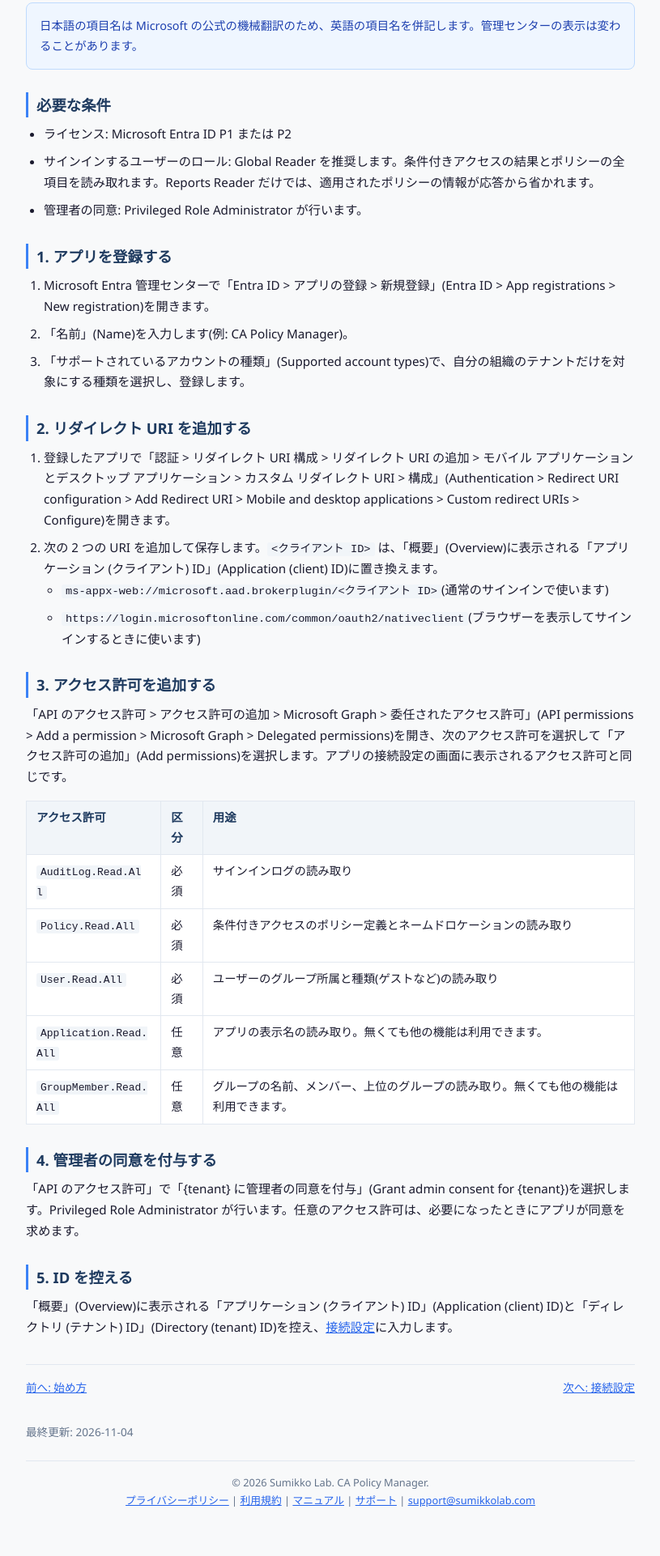
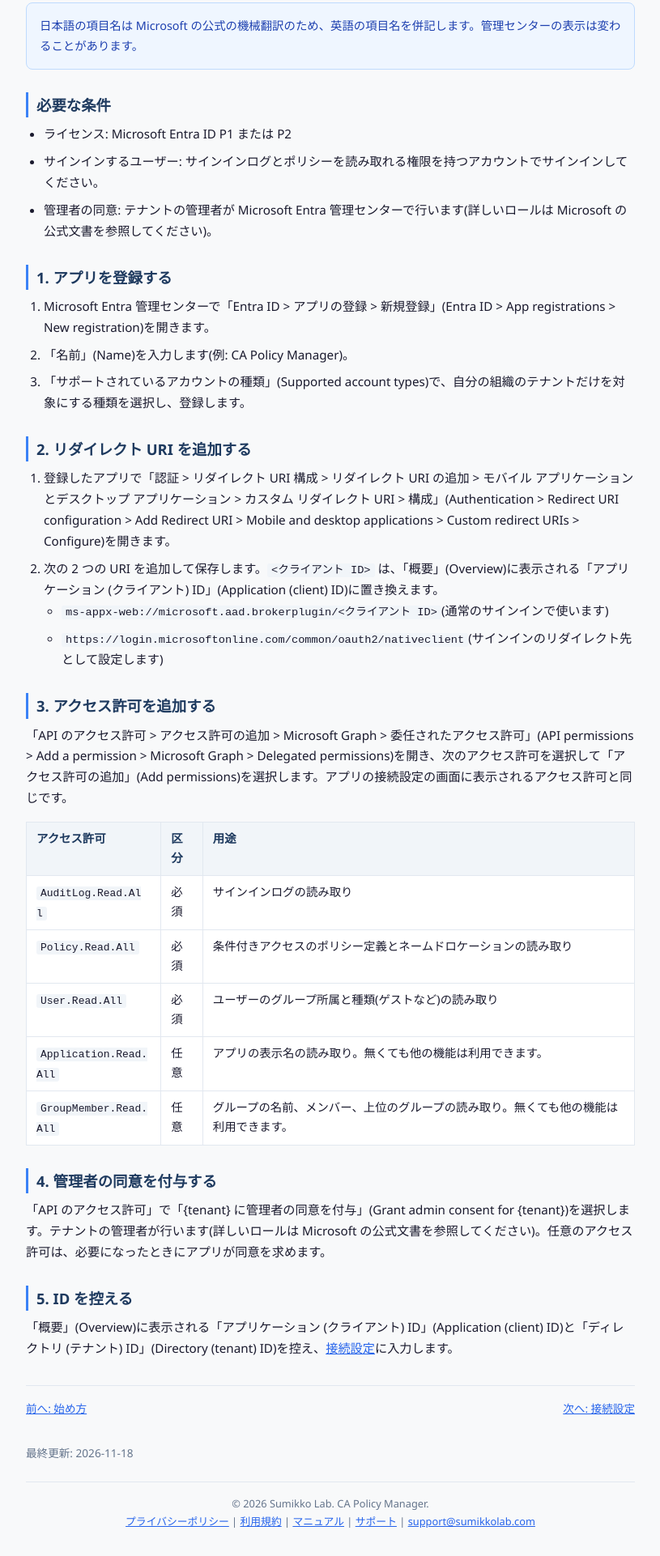
Before and after one commit to sumikkolab/ca-policy-manager-web, a plain HTML site: page manual/app-registration.html in a window 1280 px wide. Shown: the part 272-2194 px from the top of the page at 81% size, without its empty margins (232-1047 px from the left). Before the commit the page ends 2169 px from the top, so only its background shows below. Drawn offline with Linux system fonts and the light colour scheme.

Commit message:
SITE-MAINT-001 M6: 点検 2 周目の修正(根拠のないロール名の断定を削除・nativeclient の説明をソースに合わせる)

```diff
--- a/manual/app-registration.html
+++ b/manual/app-registration.html
@@ -33,8 +33,8 @@
   <h2>必要な条件</h2>
   <ul>
     <li>ライセンス: Microsoft Entra ID P1 または P2</li>
-    <li>サインインするユーザーのロール: Global Reader を推奨します。条件付きアクセスの結果とポリシーの全項目を読み取れます。Reports Reader だけでは、適用されたポリシーの情報が応答から省かれます。</li>
-    <li>管理者の同意: Privileged Role Administrator が行います。</li>
+    <li>サインインするユーザー: サインインログとポリシーを読み取れる権限を持つアカウントでサインインしてください。</li>
+    <li>管理者の同意: テナントの管理者が Microsoft Entra 管理センターで行います(詳しいロールは Microsoft の公式文書を参照してください)。</li>
   </ul>
   <h2>1. アプリを登録する</h2>
   <ol>
@@ -48,7 +48,7 @@
     <li>次の 2 つの URI を追加して保存します。<code>&lt;クライアント ID&gt;</code> は、「概要」(Overview)に表示される「アプリケーション (クライアント) ID」(Application (client) ID)に置き換えます。
       <ul>
         <li><code>ms-appx-web://microsoft.aad.brokerplugin/&lt;クライアント ID&gt;</code>(通常のサインインで使います)</li>
-        <li><code>https://login.microsoftonline.com/common/oauth2/nativeclient</code>(ブラウザーを表示してサインインするときに使います)</li>
+        <li><code>https://login.microsoftonline.com/common/oauth2/nativeclient</code>(サインインのリダイレクト先として設定します)</li>
       </ul>
     </li>
   </ol>
@@ -63,11 +63,11 @@
     <tr><td><code>GroupMember.Read.All</code></td><td>任意</td><td>グループの名前、メンバー、上位のグループの読み取り。無くても他の機能は利用できます。</td></tr>
   </table>
   <h2>4. 管理者の同意を付与する</h2>
-  <p>「API のアクセス許可」で「{tenant} に管理者の同意を付与」(Grant admin consent for {tenant})を選択します。Privileged Role Administrator が行います。任意のアクセス許可は、必要になったときにアプリが同意を求めます。</p>
+  <p>「API のアクセス許可」で「{tenant} に管理者の同意を付与」(Grant admin consent for {tenant})を選択します。テナントの管理者が行います(詳しいロールは Microsoft の公式文書を参照してください)。任意のアクセス許可は、必要になったときにアプリが同意を求めます。</p>
   <h2>5. ID を控える</h2>
   <p>「概要」(Overview)に表示される「アプリケーション (クライアント) ID」(Application (client) ID)と「ディレクトリ (テナント) ID」(Directory (tenant) ID)を控え、<a href="connection.html">接続設定</a>に入力します。</p>
   <div class="chapter-nav"><a href="getting-started.html">前へ: 始め方</a><a href="connection.html">次へ: 接続設定</a></div>
-  <p class="updated">最終更新: 2026-11-04</p>
+  <p class="updated">最終更新: 2026-11-18</p>
   <div class="footer">&copy; 2026 Sumikko Lab. CA Policy Manager.<br>
     <a href="../privacy-policy.html">プライバシーポリシー</a> | <a href="../terms-of-use.html">利用規約</a> | <a href="../manual/">マニュアル</a> | <a href="../support.html">サポート</a> | <a href="mailto:support@sumikkolab.com">support@sumikkolab.com</a>
   </div>
```
Also changed, not shown: en/manual/app-registration.html (+5 -5 lines), en/manual/getting-started.html (+1 -1 lines), manual/getting-started.html (+1 -1 lines).
